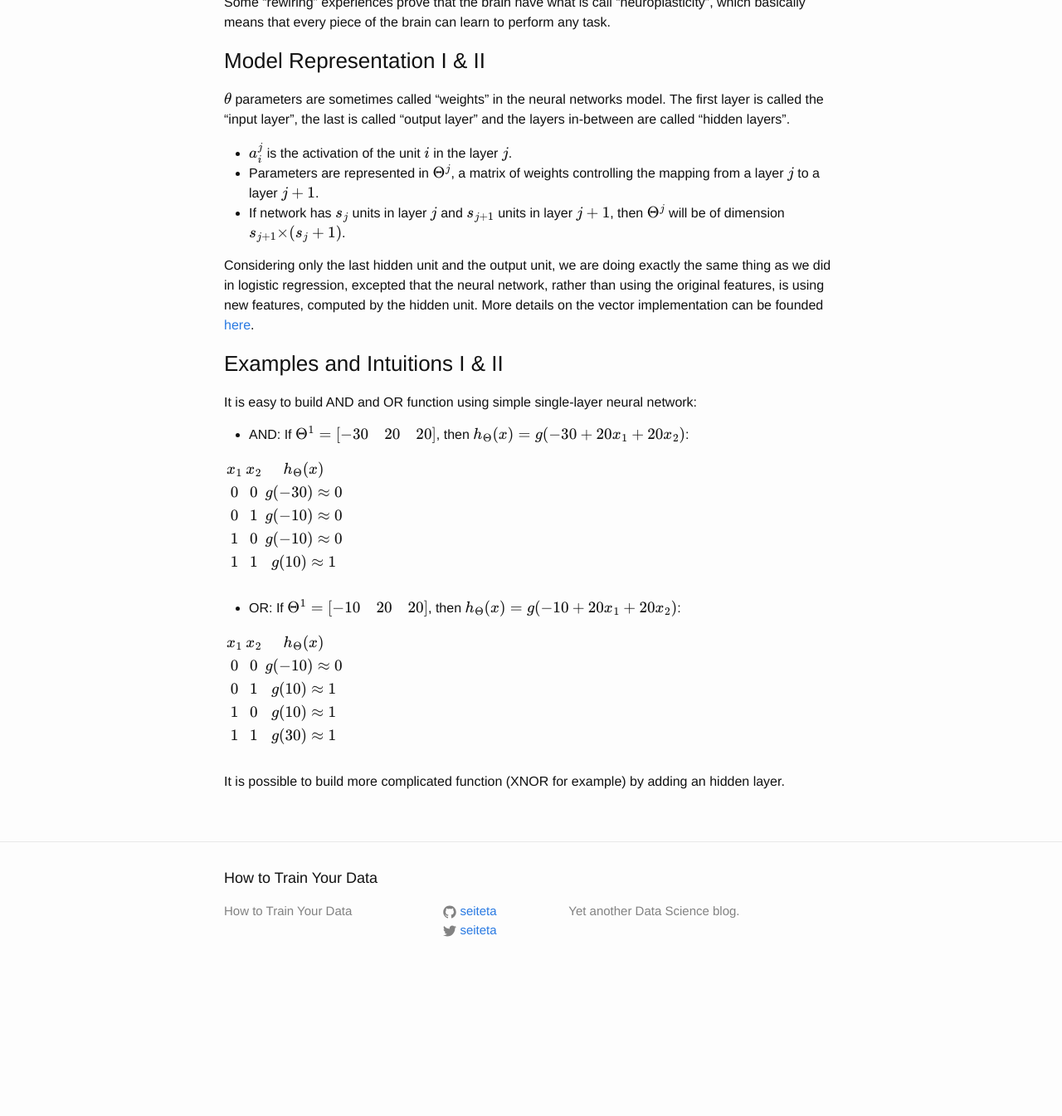
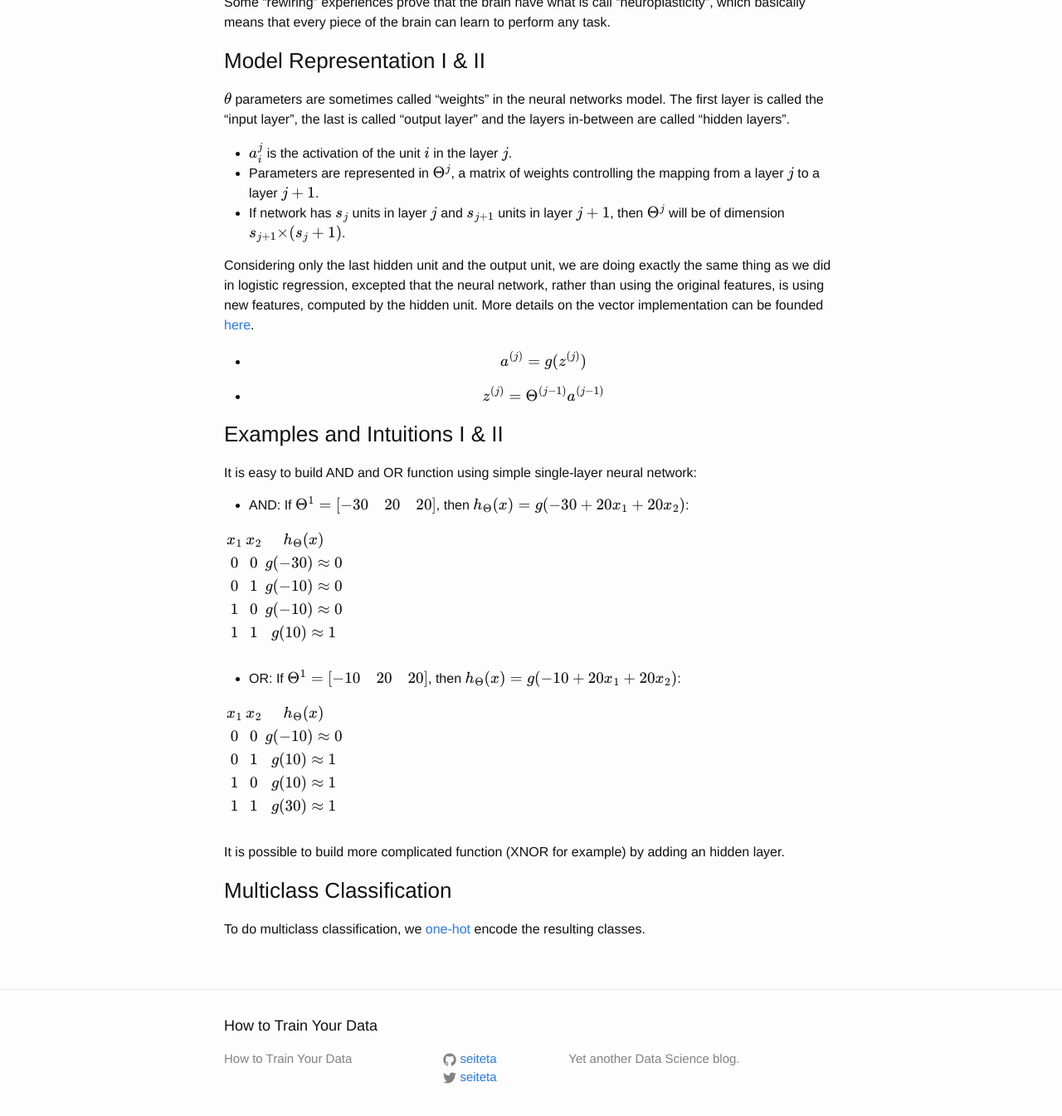
Before and after one commit to seiteta/seiteta.github.io_old, a Jekyll site: the page built from _posts/2014-12-04-machine-learning-notes.md, in a window 1280 px wide and 1400 px high, scrolled down 8683 px, cut to the strip 30-1375 px from the top of the window. Shown: the whole strip at 83% size. Built offline with Jekyll 4.4.1, drawn with Linux system fonts in a browser that asks for light colours; formulas are drawn with MathJax 3; before the commit the page ends 9905 px from its top, so only the background shows below that.

Commit message:
Update 2014-12-04-machine-learning-notes.md

```diff
--- a/_posts/2014-12-04-machine-learning-notes.md
+++ b/_posts/2014-12-04-machine-learning-notes.md
@@ -313,6 +313,9 @@ $$\theta$$ parameters are sometimes called "weights" in the neural networks mode
 
 Considering only the last hidden unit and the output unit, we are doing exactly the same thing as we did in logistic regression, excepted that the neural network, rather than using the original features, is using new features, computed by the hidden unit. More details on the vector implementation can be founded [here](https://share.coursera.org/wiki/index.php/ML:Neural_Networks:_Representation#Model_Representation_II).
 
+* $$a^{(j)} = g(z^{(j)})$$
+* $$z^{(j)} = \Theta^{(j-1)}a^{(j-1)}$$
+
 ### Examples and Intuitions I & II
 
 It is easy to build AND and OR function using simple single-layer neural network:
@@ -338,3 +341,7 @@ It is easy to build AND and OR function using simple single-layer neural network
 |         |         |                      |
 
 It is possible to build more complicated function (XNOR for example) by adding an hidden layer.
+
+### Multiclass Classification
+
+To do multiclass classification, we [one-hot](https://en.wikipedia.org/wiki/One-hot) encode the resulting classes.
```
